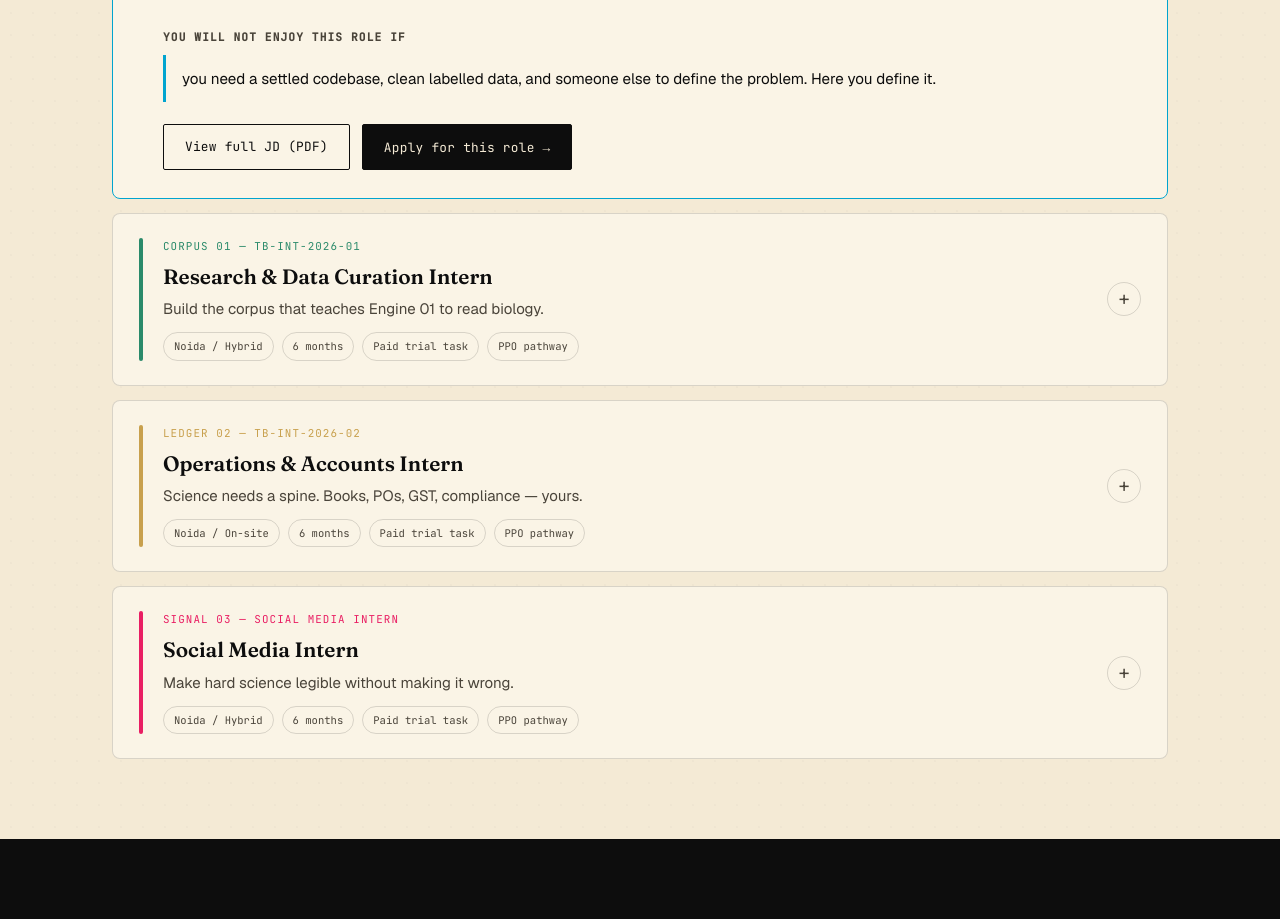
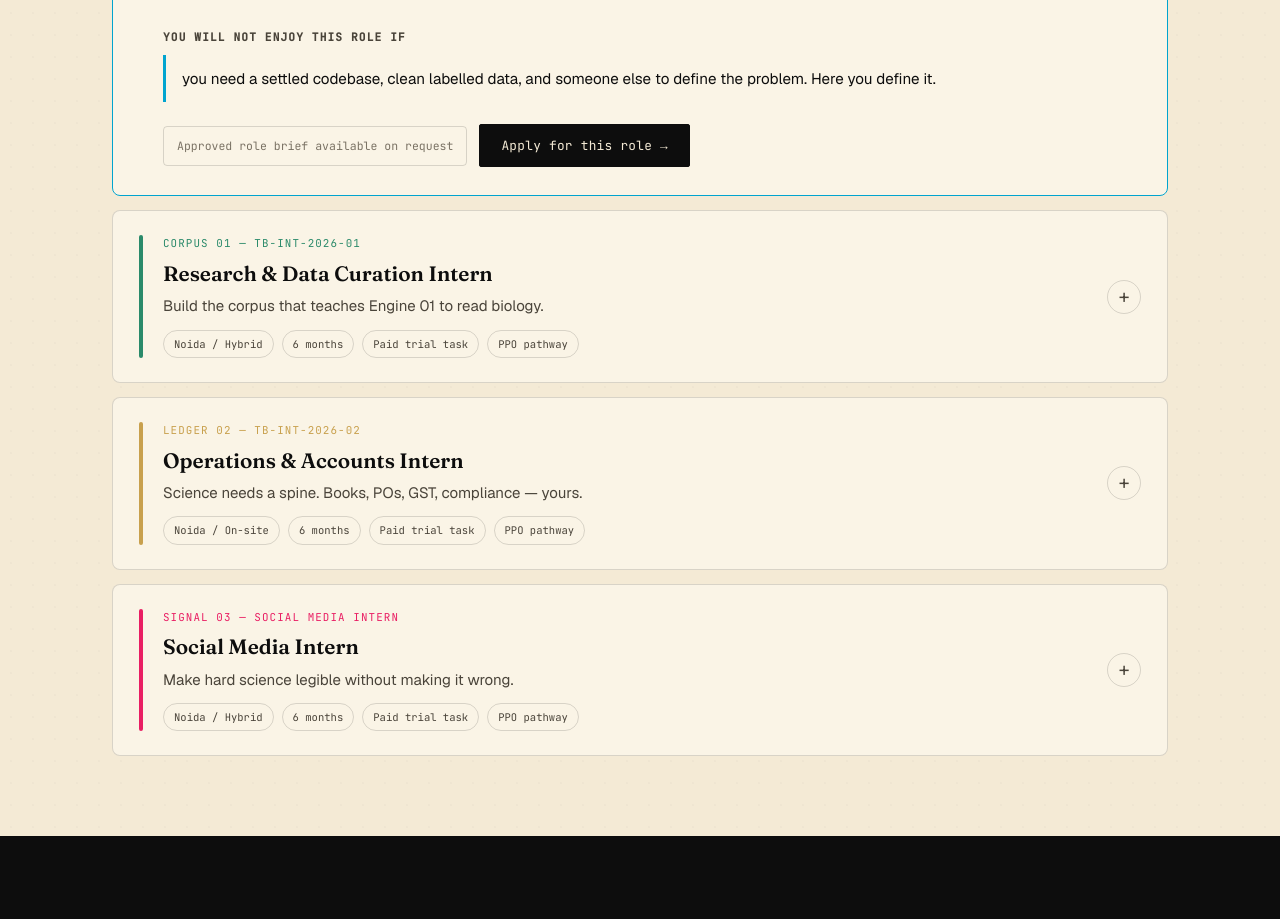
Before and after one commit to transloka786/trasnloka-website, a Next.js app: page /careers in a window 1280 px wide. Shown: the part 900-1819 px from the top of the page. Built offline with nearby package versions, Linux system fonts and the light colour scheme.

Commit message:
Hide missing job-description links safely

```diff
--- a/src/app/careers/page.tsx
+++ b/src/app/careers/page.tsx
@@ -55,8 +55,12 @@ export default function CareersPage() {
                       <h4 style={{ fontFamily: 'var(--mono)', fontSize: '.7rem', letterSpacing: '.1em', textTransform: 'uppercase', color: 'var(--ink-soft)', margin: '20px 0 8px' }}>{r.warnLabel}</h4>
                       <div style={{ fontSize: '.95rem', color: 'var(--ink)', background: `${a}12`, borderLeft: `3px solid ${a}`, padding: '12px 16px', borderRadius: '0 4px 4px 0' }}>{r.warn}</div>
                       {r.stipend && <div style={{ fontFamily: 'var(--mono)', fontSize: '.82rem', color: a, marginTop: 16 }}>{r.stipend}</div>}
-                      <div style={{ display: 'flex', gap: 12, flexWrap: 'wrap', marginTop: 22 }}>
-                        <a className="btn btn-ghost" href={r.jd} target="_blank" rel="noopener">View full JD (PDF)</a>
+                      <div style={{ display: 'flex', gap: 12, flexWrap: 'wrap', marginTop: 22, alignItems: 'center' }}>
+                        {r.jd ? (
+                          <a className="btn btn-ghost" href={r.jd} target="_blank" rel="noopener noreferrer">View full JD (PDF)</a>
+                        ) : (
+                          <span style={{ fontFamily: 'var(--mono)', fontSize: '.72rem', color: 'var(--ink-mute)', border: '1px solid var(--rule)', padding: '10px 13px', borderRadius: 4 }}>Approved role brief available on request</span>
+                        )}
                         <button className="btn btn-solid" onClick={() => apply(r.title)}>Apply for this role →</button>
                       </div>
                     </div>
@@ -68,7 +72,6 @@ export default function CareersPage() {
         </div>
       </section>
 
-      {/* Apply */}
       <section className="ink-sec" id="apply">
         <div className="wrap">
           <Reveal><div className="sec-head"><div className="eyebrow">Application</div><h2 className="h2">Apply</h2></div></Reveal>
```
